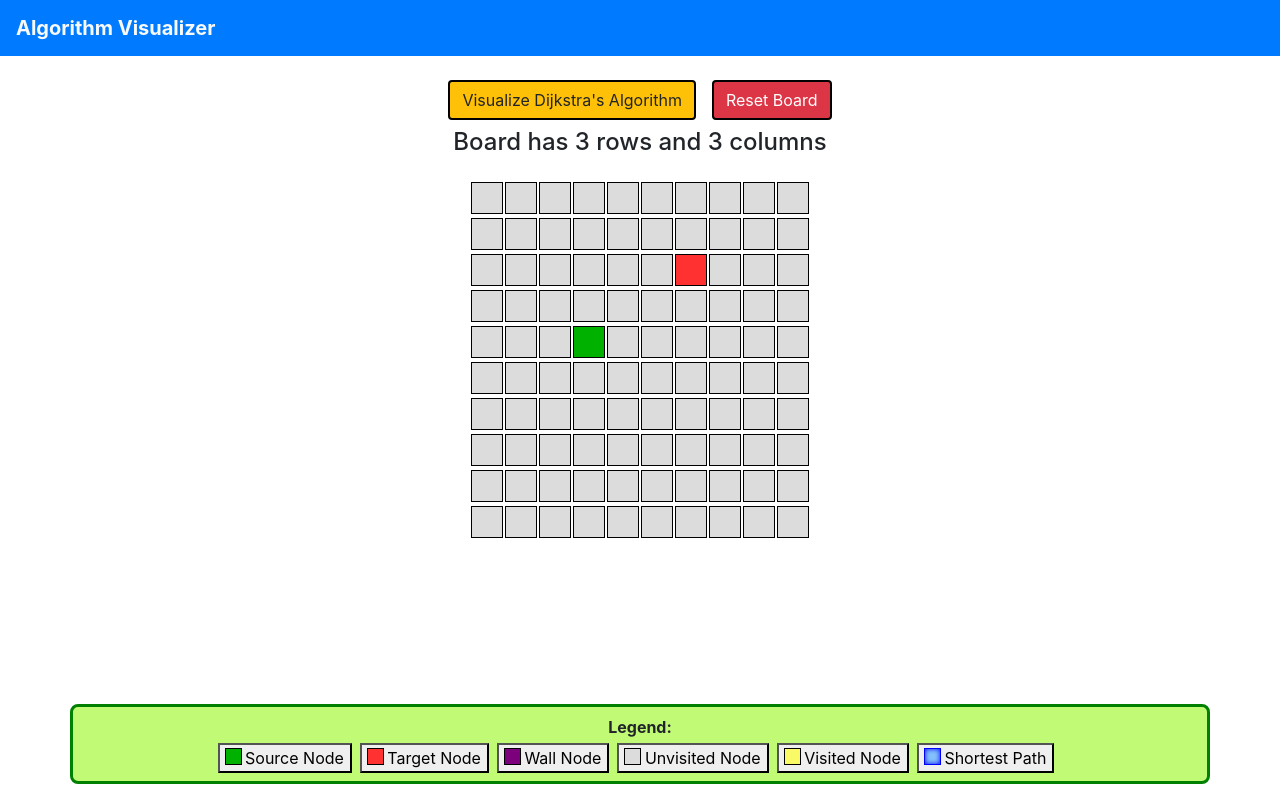
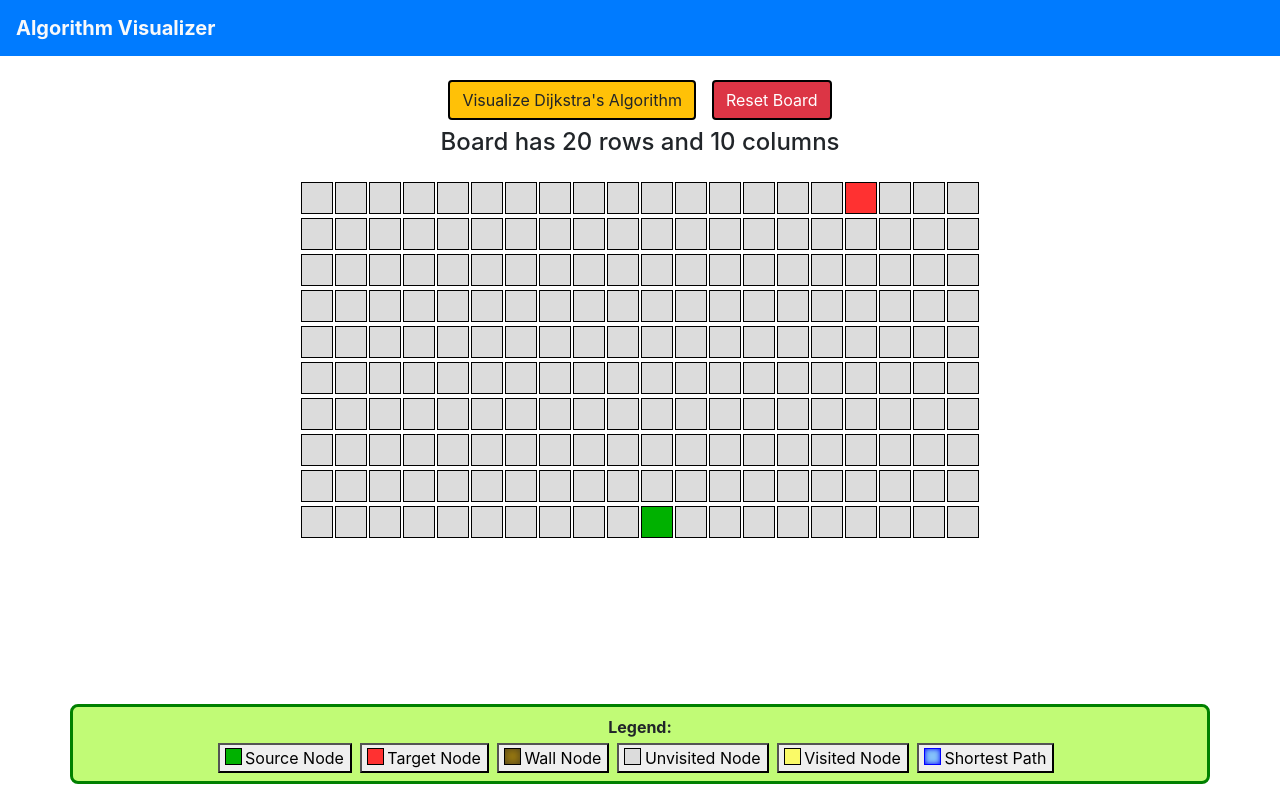
Before and after one commit to patel-himanshu/algorithm-visualizer, a React (Create React App) app: page / in a window 1280 px wide. Built offline with nearby package versions, Linux system fonts and the light colour scheme.

Commit message:
fix: stop creation of walls during visualization

```diff
--- a/src/components/Node/Node.css
+++ b/src/components/Node/Node.css
@@ -17,6 +17,7 @@
 
 .node-wall {
   background-color: var(--wall);
+  box-shadow: 0 0 10px inset var(--wall-outline);
 }
 
 .node-visited {
@@ -28,6 +29,6 @@
 }
 
 .node-final {
-  outline: 1px solid var(--wall-outline);
-  box-shadow: 0 0 5px inset var(--wall-outline);
+  outline: 1px solid var(--node-outline);
+  box-shadow: 0 0 5px inset var(--node-outline);
 }
--- a/src/components/Visualizer/Visualizer.css
+++ b/src/components/Visualizer/Visualizer.css
@@ -20,8 +20,8 @@
 }
 
 .node-legend-final {
-  outline: 1px solid var(--wall-outline);
-  box-shadow: 0 0 5px inset var(--wall-outline);
+  outline: 1px solid var(--node-outline);
+  box-shadow: 0 0 5px inset var(--node-outline);
 }
 
 label {
--- a/src/components/Visualizer/Visualizer.js
+++ b/src/components/Visualizer/Visualizer.js
@@ -4,12 +4,12 @@ import Legend from "../Legend/Legend";
 import Node from "../Node/Node";
 import "./Visualizer.css";
 
-const BOARD_WIDTH = 10;
+const BOARD_WIDTH = 20;
 const BOARD_HEIGHT = 10;
-const SOURCE_NODE_ROW = 4;
-const SOURCE_NODE_COL = 3;
-const TARGET_NODE_ROW = 2;
-const TARGET_NODE_COL = 6;
+const SOURCE_NODE_ROW = Math.floor(Math.random() * BOARD_HEIGHT);
+const SOURCE_NODE_COL = Math.floor(Math.random() * BOARD_WIDTH);
+const TARGET_NODE_ROW = Math.floor(Math.random() * BOARD_HEIGHT);
+const TARGET_NODE_COL = Math.floor(Math.random() * BOARD_WIDTH);
 
 // const BOARD_WIDTH = 3;
 // const BOARD_HEIGHT = 3;
@@ -23,14 +23,15 @@ export default class Visualizer extends Component {
     super(props);
     this.state = {
       board: [],
+      isVisualizationStarted: false,
       pathLength: null,
       numNodesVisited: 0,
-      boardRow: 3,
-      boardCol: 3,
-      sourceRow: 1,
-      sourceCol: 0,
-      targetRow: 2,
-      targetCol: 2,
+      boardRow: BOARD_WIDTH,
+      boardCol: BOARD_HEIGHT,
+      sourceRow: SOURCE_NODE_ROW,
+      sourceCol: SOURCE_NODE_COL,
+      targetRow: TARGET_NODE_ROW,
+      targetCol: TARGET_NODE_COL,
     };
   }
 
@@ -86,6 +87,7 @@ export default class Visualizer extends Component {
   }
 
   visualize() {
+    this.setState({ isVisualizationStarted: true });
     const { board } = this.state;
     const sourceNode = board[SOURCE_NODE_ROW][SOURCE_NODE_COL];
     const targetNode = board[TARGET_NODE_ROW][TARGET_NODE_COL];
@@ -101,12 +103,16 @@ export default class Visualizer extends Component {
 
   handleBoardReset() {
     window.location.reload(false);
+    this.state({ isVisualizationStarted: false });
     // const board = getBoardArray();
     // this.setState({ board: board, pathLength: 0 });
   }
 
   handleClick(row, col) {
-    console.log("Clicked", row, col);
+    // console.log("Clicked", row, col);
+    if (this.state.isVisualizationStarted) {
+      return;
+    } else {
       const { board } = this.state;
       const node = board[row][col];
       const newNode = {
@@ -117,6 +123,7 @@ export default class Visualizer extends Component {
       // console.log(node);
       // console.log(newNode);
       this.setState({ board });
+    }
   }
 
   render() {
@@ -136,6 +143,7 @@ export default class Visualizer extends Component {
           style={{ border: "2px solid black" }}
           onClick={() => this.visualize()}
           onMouseDown={(e) => e.preventDefault()}
+          disabled={this.state.isVisualizationStarted}
         >
           Visualize Dijkstra's Algorithm
         </button>
--- a/src/index.css
+++ b/src/index.css
@@ -5,6 +5,8 @@
   --unvisited: gainsboro;
   --unvisited-outline: black;
   --visited: rgb(250, 250, 103);
-  --wall: rgb(124, 0, 124);
-  --wall-outline: blue;
+  --wall: rgb(161, 127, 14);
+  /* --wall: rgb(124, 0, 124); */
+  --wall-outline: rgb(75, 63, 30);
+  --node-outline: blue;
 }
```
Lines whose indentation alone changed are shown as unchanged.
